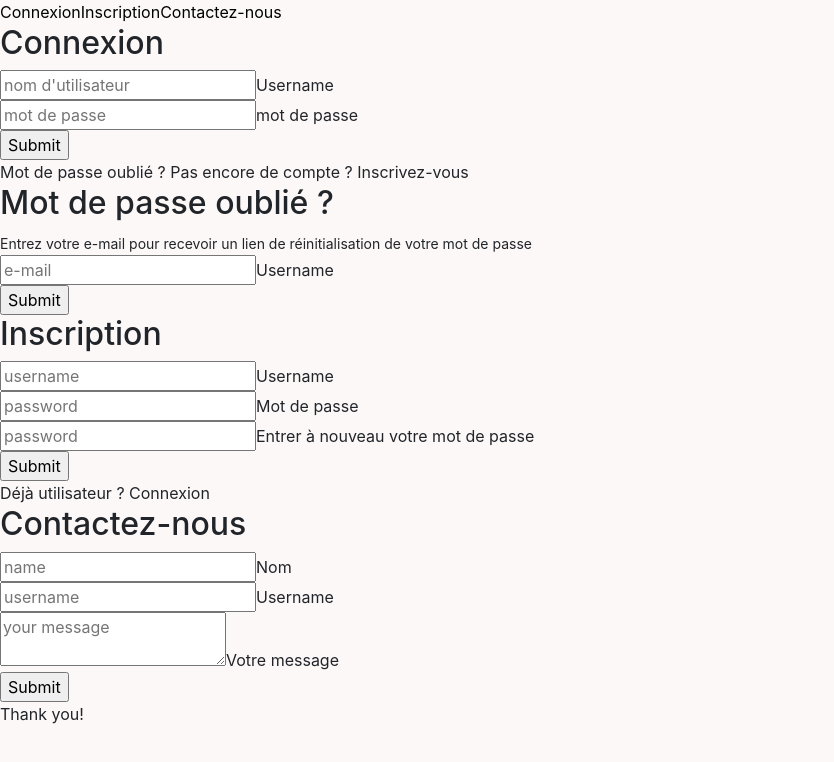
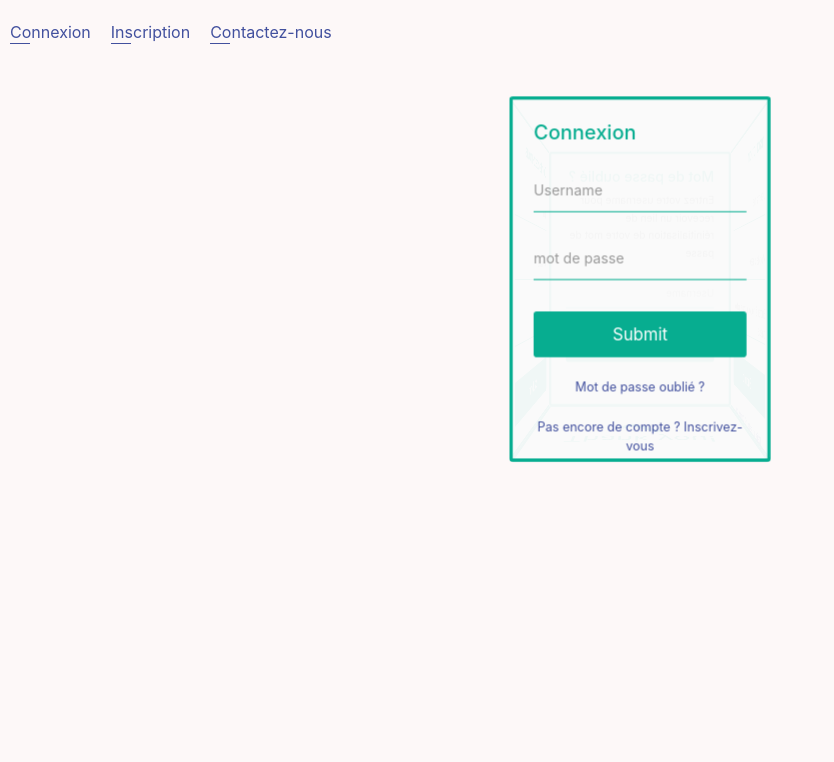
Before and after one commit to crichardd/TurnMaster, a React (Create React App) app: page /connect in a window 1280 px wide. Shown: the top 762 px of the page, without its empty margins (0-834 px from the left). Built offline with nearby package versions, Linux system fonts and the light colour scheme.

Commit message:
refont front login

```diff
--- a/src/Login.tsx
+++ b/src/Login.tsx
@@ -1,4 +1,5 @@
 import './css/App.css';
+import './css/Login.css';
 import 'bootstrap/dist/css/bootstrap.min.css';
 import { useState, useRef, useEffect} from 'react';
 import { LoginService } from './services/Login.service';
@@ -128,7 +129,7 @@ export default function Login() {
             <div className="face face-back">
               <div className="content">
                 <h2>Mot de passe oublié ?</h2>
-                <small>Entrez votre e-mail pour recevoir un lien de réinitialisation de votre mot de passe</small>
+                <small>Entrez votre username pour recevoir un lien de réinitialisation de votre mot de passe</small>
                 <form onSubmit={(event) => event.preventDefault()}>
                   <div className="field-wrapper">
                     <input type="text" name="username" placeholder="e-mail"/>
--- a/src/components/SideBar.tsx
+++ b/src/components/SideBar.tsx
@@ -39,7 +39,7 @@ function SideBar() {
                     <div className="toggle-button"></div>
                 </div>
 
-                {toggleState ? (
+                {friends && friends.length > 0 && toggleState ? (
                     <ul>
                         {friends.map((Friend) => (
                         <li key={Friend.username}>
@@ -60,7 +60,8 @@ function SideBar() {
                         </li>
                         ))}
                     </ul>
-                )}
+                    )}
+
             </div>
 
         </div>
--- a/src/css/App.css
+++ b/src/css/App.css
@@ -143,213 +143,3 @@ body {
 	transform: translateX(0);
 	transition: all .3s ease-out;
 }
-
-.form-wrapper.is-active .switcher-login {
-	color: #fff;
-	transform: translateX(90px);
-}
-
-.form-wrapper.is-active .switcher-signup {
-	color: #fff;
-	transform: translateX(-90px);
-}
-
-.underline {
-	position: absolute;
-	bottom: -5px;
-	left: 0;
-	overflow: hidden;
-	pointer-events: none;
-	width: 100%;
-	height: 2px;
-}
-
-.underline::before {
-	content: '';
-	position: absolute;
-	top: 0;
-	left: inherit;
-	display: block;
-	width: inherit;
-	height: inherit;
-	background-color: currentColor;
-	transition: transform .2s ease-out;
-}
-
-.switcher-login .underline::before {
-	transform: translateX(101%);
-}
-
-.switcher-signup .underline::before {
-	transform: translateX(-101%);
-}
-
-.form-wrapper.is-active .underline::before {
-	transform: translateX(0);
-}
-
-.form {
-	overflow: hidden;
-	min-width: 260px;
-	margin-top: 50px;
-	padding: 30px 25px;
-  border-radius: 5px;
-	transform-origin: top;
-}
-
-.form-login {
-	animation: hideLogin .3s ease-out forwards;
-}
-
-.form-wrapper.is-active .form-login {
-	animation: showLogin .3s ease-in forwards;
-}
-
-@keyframes showLogin {
-	0% {
-		background: #d7e7f1;
-		transform: translate(40%, 10px);
-	}
-	50% {
-		transform: translate(0, 0);
-	}
-	100% {
-		background-color: #fff;
-		transform: translate(35%, -20px);
-	}
-}
-
-@keyframes hideLogin {
-	0% {
-		background-color: #fff;
-		transform: translate(35%, -20px);
-	}
-	50% {
-		transform: translate(0, 0);
-	}
-	100% {
-		background: #d7e7f1;
-		transform: translate(40%, 10px);
-	}
-}
-
-.form-signup {
-	animation: hideSignup .3s ease-out forwards;
-}
-
-.form-wrapper.is-active .form-signup {
-	animation: showSignup .3s ease-in forwards;
-}
-
-@keyframes showSignup {
-	0% {
-		background: #d7e7f1;
-		transform: translate(-40%, 10px) scaleY(.8);
-	}
-	50% {
-		transform: translate(0, 0) scaleY(.8);
-	}
-	100% {
-		background-color: #fff;
-		transform: translate(-35%, -20px) scaleY(1);
-	}
-}
-
-@keyframes hideSignup {
-	0% {
-		background-color: #fff;
-		transform: translate(-35%, -20px) scaleY(1);
-	}
-	50% {
-		transform: translate(0, 0) scaleY(.8);
-	}
-	100% {
-		background: #d7e7f1;
-		transform: translate(-40%, 10px) scaleY(.8);
-	}
-}
-
-.form fieldset {
-	position: relative;
-	opacity: 0;
-	margin: 0;
-	padding: 0;
-	border: 0;
-	transition: all .3s ease-out;
-}
-
-.form-login fieldset {
-	transform: translateX(-50%);
-}
-
-.form-signup fieldset {
-	transform: translateX(50%);
-}
-
-.form-wrapper.is-active fieldset {
-	opacity: 1;
-	transform: translateX(0);
-	transition: opacity .4s ease-in, transform .35s ease-in;
-}
-
-.form legend {
-	position: absolute;
-	overflow: hidden;
-	width: 1px;
-	height: 1px;
-	clip: rect(0 0 0 0);
-}
-
-.input-block {
-	margin-bottom: 20px;
-}
-
-.input-block label {
-	font-size: 14px;
-  color: #a1b4b4;
-}
-
-.input-block input {
-	display: block;
-	width: 100%;
-	margin-top: 8px;
-	padding-right: 15px;
-	padding-left: 15px;
-	font-size: 16px;
-	line-height: 40px;
-	color: #3b4465;
-  background: #eef9fe;
-  border: 1px solid #cddbef;
-  border-radius: 2px;
-}
-
-.form [type='submit'] {
-	opacity: 0;
-	display: block;
-	min-width: 120px;
-	margin: 30px auto 10px;
-	font-size: 18px;
-	line-height: 40px;
-	border-radius: 25px;
-	border: none;
-	transition: all .3s ease-out;
-}
-
-.form-wrapper.is-active .form [type='submit'] {
-	opacity: 1;
-	transform: translateX(0);
-	transition: all .4s ease-in;
-}
-
-.btn-login {
-	color: #fbfdff;
-	background: #55ced0;
-	transform: translateX(-30%);
-}
-
-.btn-signup {
-	color: #a7e245;
-	background: #fbfdff;
-	box-shadow: inset 0 0 0 2px #a7e245;
-	transform: translateX(30%);
-}
--- /dev/null
+++ b/src/css/Login.css
@@ -0,0 +1,210 @@
+* {
+    box-sizing: border-box;
+  }
+
+  body {
+    font-family: Tahoma, Verdana, Segoe, sans-serif;
+    font-size: 14px;
+    background: #f6fffd;
+    padding: 20px;
+    text-align: center;
+  }
+
+  .wrapper {
+    width: 250px;
+    height: 350px;
+    margin: 60px auto;
+    perspective: 600px;
+    text-align: left;
+  }
+
+  .rec-prism {
+    width: 100%;
+    height: 100%;
+    position: relative;
+    transform-style: preserve-3d;
+    transform: translateZ(-100px);
+    transition: transform 0.5s ease-in;
+  }
+
+  .face {
+    position: absolute;
+    width: 250px;
+    height: 350px;
+    padding: 20px;
+    background: rgba(250, 250, 250, 0.96);
+    border: 3px solid #07ad90;
+    border-radius: 3px;
+  }
+  .face .content {
+    color: #666;
+  }
+  .face .content h2 {
+    font-size: 1.2em;
+    color: #07ad90;
+  }
+  .face .content .field-wrapper {
+    margin-top: 30px;
+    position: relative;
+  }
+  .face .content .field-wrapper label {
+    position: absolute;
+    pointer-events: none;
+    font-size: 0.85em;
+    top: 40%;
+    left: 0;
+    transform: translateY(-50%);
+    transition: all ease-in 0.25s;
+    color: #999999;
+  }
+  .face .content .field-wrapper input[type=text], .face .content .field-wrapper input[type=password], .face .content .field-wrapper input[type=submit], .face .content .field-wrapper textarea {
+    -webkit-appearance: none;
+    appearance: none;
+  }
+  .face .content .field-wrapper input[type=text]:focus, .face .content .field-wrapper input[type=password]:focus, .face .content .field-wrapper input[type=submit]:focus, .face .content .field-wrapper textarea:focus {
+    outline: none;
+  }
+  .face .content .field-wrapper input[type=text], .face .content .field-wrapper input[type=password], .face .content .field-wrapper textarea {
+    width: 100%;
+    border: none;
+    background: transparent;
+    line-height: 2em;
+    border-bottom: 1px solid #07ad90;
+    color: #666;
+  }
+  .face .content .field-wrapper input[type=text]::-webkit-input-placeholder, .face .content .field-wrapper input[type=password]::-webkit-input-placeholder, .face .content .field-wrapper textarea::-webkit-input-placeholder {
+    opacity: 0;
+  }
+  .face .content .field-wrapper input[type=text]::-moz-placeholder, .face .content .field-wrapper input[type=password]::-moz-placeholder, .face .content .field-wrapper textarea::-moz-placeholder {
+    opacity: 0;
+  }
+  .face .content .field-wrapper input[type=text]:-ms-input-placeholder, .face .content .field-wrapper input[type=password]:-ms-input-placeholder, .face .content .field-wrapper textarea:-ms-input-placeholder {
+    opacity: 0;
+  }
+  .face .content .field-wrapper input[type=text]:-moz-placeholder, .face .content .field-wrapper input[type=password]:-moz-placeholder, .face .content .field-wrapper textarea:-moz-placeholder {
+    opacity: 0;
+  }
+  .face .content .field-wrapper input[type=text]:focus + label, .face .content .field-wrapper input[type=text]:not(:placeholder-shown) + label, .face .content .field-wrapper input[type=password]:focus + label, .face .content .field-wrapper input[type=password]:not(:placeholder-shown) + label, .face .content .field-wrapper textarea:focus + label, .face .content .field-wrapper textarea:not(:placeholder-shown) + label {
+    top: -35%;
+    color: #42509e;
+  }
+  .face .content .field-wrapper input[type=submit] {
+    -webkit-appearance: none;
+    appearance: none;
+    cursor: pointer;
+    width: 100%;
+    background: #07ad90;
+    line-height: 2em;
+    color: #fff;
+    border: 1px solid #07ad90;
+    border-radius: 3px;
+    padding: 5px;
+  }
+  .face .content .field-wrapper input[type=submit]:hover {
+    opacity: 0.9;
+  }
+  .face .content .field-wrapper input[type=submit]:active {
+    transform: scale(0.96);
+  }
+  .face .content .field-wrapper textarea {
+    resize: none;
+    line-height: 1em;
+  }
+  .face .content .field-wrapper textarea:focus + label, .face .content .field-wrapper textarea:not(:placeholder-shown) + label {
+    top: -25%;
+  }
+  .face .thank-you-msg {
+    position: absolute;
+    width: 200px;
+    height: 130px;
+    text-align: center;
+    font-size: 2em;
+    color: #07ad90;
+    left: 50%;
+    top: 50%;
+    -webkit-transform: translate(-50%, -50%);
+  }
+  .face .thank-you-msg:after {
+    position: absolute;
+    content: "";
+    width: 50px;
+    height: 25px;
+    border: 10px solid #07ad90;
+    border-right: 0;
+    border-top: 0;
+    left: 50%;
+    top: 50%;
+    -webkit-transform: translate(-50%, -50%) rotate(0deg) scale(0);
+    transform: translate(-50%, -50%) rotate(0deg) scale(0);
+    -webkit-animation: success ease-in 0.15s forwards;
+    animation: success ease-in 0.15s forwards;
+    animation-delay: 2.5s;
+  }
+  .face-front {
+    transform: rotateY(0deg) translateZ(125px);
+  }
+  .face-top {
+    height: 250px;
+    transform: rotateX(90deg) translateZ(125px);
+  }
+  .face-back {
+    transform: rotateY(180deg) translateZ(125px);
+  }
+  .face-right {
+    transform: rotateY(90deg) translateZ(125px);
+  }
+  .face-left {
+    transform: rotateY(-90deg) translateZ(125px);
+  }
+  .face-bottom {
+    height: 250px;
+    transform: rotateX(-90deg) translateZ(225px);
+  }
+
+  .nav {
+    margin: 20px 0;
+    padding: 0;
+  }
+  .nav li {
+    display: inline-block;
+    list-style-type: none;
+    font-size: 1em;
+    margin: 0 10px;
+    color: #42509e;
+    position: relative;
+    cursor: pointer;
+  }
+  .nav li:after {
+    content: "";
+    position: absolute;
+    bottom: 0;
+    left: 0;
+    width: 20px;
+    border-bottom: 1px solid #42509e;
+    transition: all ease-in 0.25s;
+  }
+  .nav li:hover:after {
+    width: 100%;
+  }
+
+  .psw, .signup, .singin {
+    display: block;
+    margin: 20px 0;
+    font-size: 0.75em;
+    text-align: center;
+    color: #42509e;
+    cursor: pointer;
+  }
+
+  small {
+    font-size: 0.7em;
+  }
+
+  @-webkit-keyframes success {
+    from {
+      -webkit-transform: translate(-50%, -50%) rotate(0) scale(0);
+    }
+    to {
+      -webkit-transform: translate(-50%, -50%) rotate(-45deg) scale(1);
+    }
+  }
```
